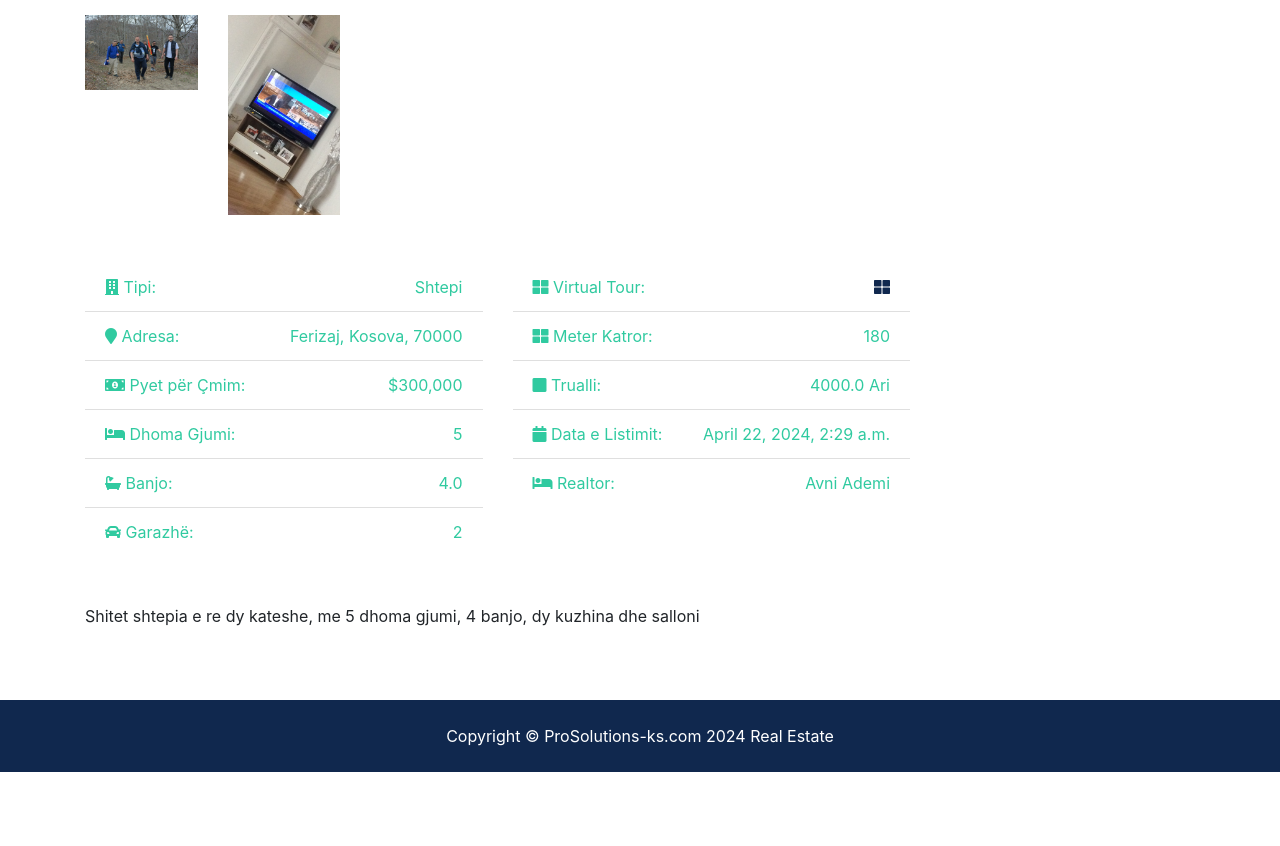
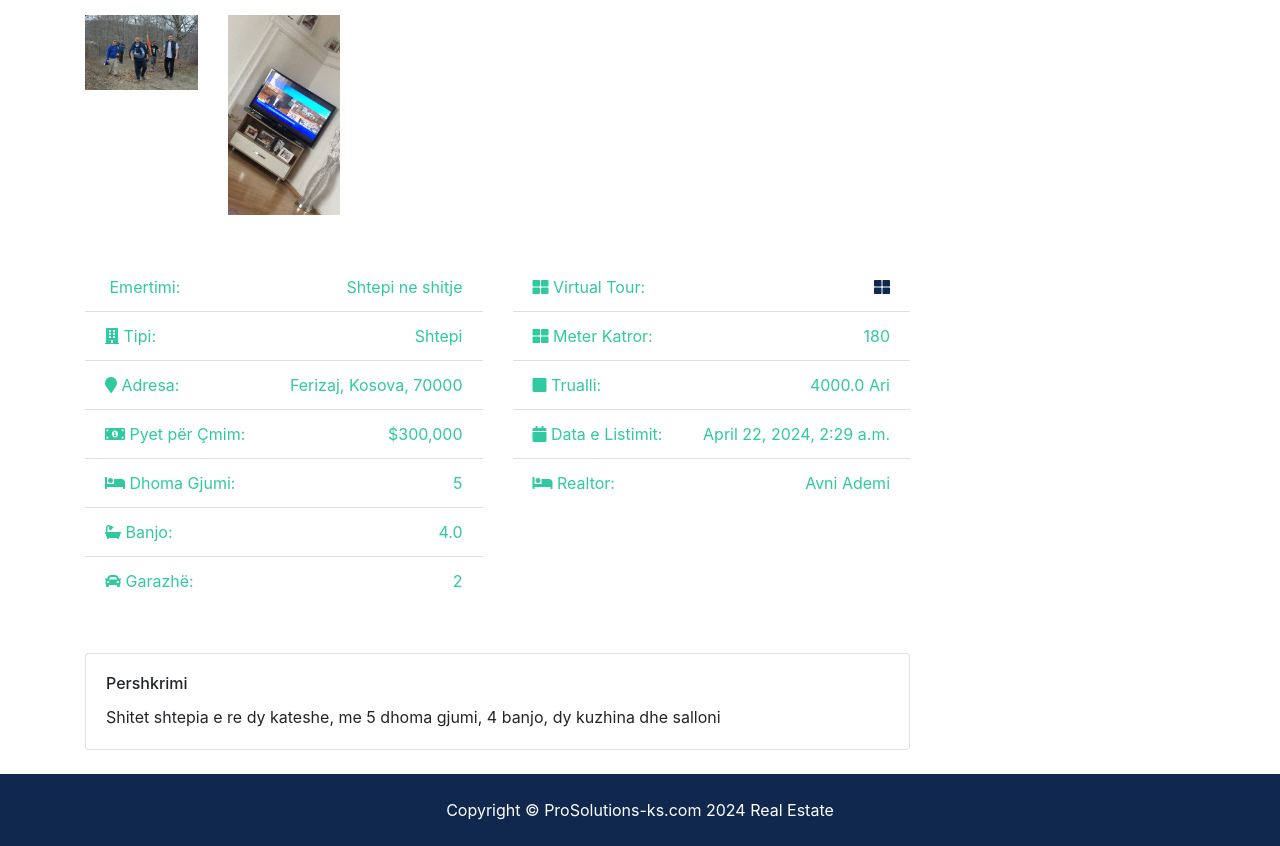
Before and after one commit to osokuka/realestateapp, a Django app: page /listings/1 in a window 1280 px wide. Shown: the part 1165-2011 px from the top of the page. Before the commit the page ends 1937 px from the top, so only its background shows below. Run offline with Django 3.2, Linux system fonts and the light colour scheme; data comes from the database, SQL or seed files in the repository; some libraries are stand-ins or nearby versions.

Commit message:
listings changed

```diff
--- a/templates/listings/listing.html
+++ b/templates/listings/listing.html
@@ -40,7 +40,7 @@
   <!-- Listing -->
   <section id="listing" class="py-4">
     <div class="container">
-      <a href="{% url 'listings' %}" class="btn btn-light mb-4">Prap tek listimet</a>
+      <a href="{% url 'listings' %}" class="btn btn-light mb-4">Kthehu Tek Listimet</a>
       <div class="row">
         <div class="col-md-9">
           <!-- Home Main Image -->
@@ -94,6 +94,10 @@
           <div class="row mb-5 fields">
             <div class="col-md-6">
               <ul class="list-group list-group-flush">
+                <li class="list-group-item text-secondary">
+                  <i class="fas fa-name"></i> Emertimi:
+                  <span class="float-right">{{ listing.title }}</span>
+                </li>
                 <li class="list-group-item text-secondary">
                   <i class="fas fa-building"></i> Tipi:
                   <span class="float-right">{{ listing.type }}</span>
@@ -155,15 +159,20 @@
           </div>
 
           <!-- Description -->
-          <div class="row mb-5">
+          <div class="row">
             <div class="col-md-12">
-                {{ listing.description }}
+              <div class="card">
+                <div class="card-body">
+                  <h6 class="card-title">Pershkrimi</h6>
+                  <p class="card-text">{{ listing.description }}</p>
+                </div>
+              </div>
             </div>
           </div>
         </div>
         <div class="col-md-3">
           <div class="card mb-3">
-            <img class="card-img-top" src="{{ listing.realtor.photo.url }}" alt="">
+            <img class="card-img-top" src="{{ listing.realtor.photo.url }}" alt="Photo of {{ listing.realtor.name }}">
             <div class="card-body">
               <h5 class="card-title">Realtor</h5>
               <h6 class="text-secondary">{{ listing.realtor }}</h6>
```
